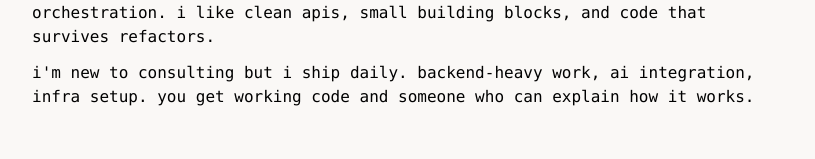
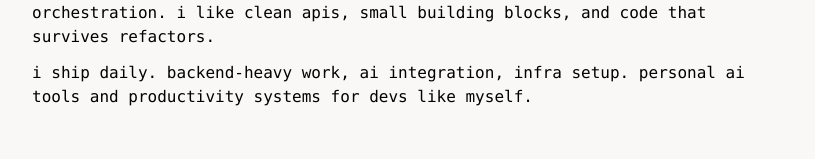
Before and after one commit to vishesh-baghel/portfolio, a Next.js app: page / in a window 1280 px wide. Shown: the part 489-648 px from the top of the page, without its empty margins (232-1047 px from the left). Built offline with nearby package versions, Linux system fonts and the light colour scheme; no server answers.

Commit message:
updated copy

```diff
--- a/src/components/sections/about.tsx
+++ b/src/components/sections/about.tsx
@@ -9,8 +9,8 @@ const AboutSection = () => {
         building blocks, and code that survives refactors.
       </p>
       <p className="text-sm sm:text-base">
-        i'm new to consulting but i ship daily. backend-heavy work, ai integration, infra setup.
-        you get working code and someone who can explain how it works.
+        i ship daily. backend-heavy work, ai integration, infra setup.
+        personal ai tools and productivity systems for devs like myself.
       </p>
     </section>
   );
```
